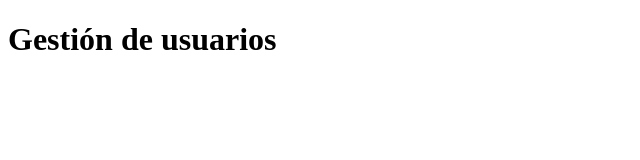
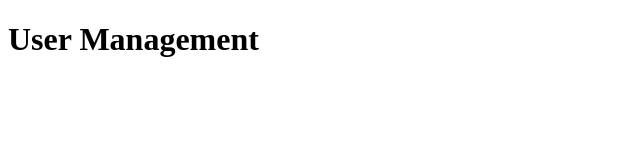
Before and after one commit to coscristian/MoviesCatalog, a plain HTML site: page usuarios.html in a window 1280 px wide. Shown: the whole page, without its empty margins (0-640 px from the left). Drawn offline with Linux system fonts and the light colour scheme.

Commit message:
Commit modificación inglés

```diff
--- a/usuarios.html
+++ b/usuarios.html
@@ -4,9 +4,9 @@
     <meta charset="UTF-8">
     <meta http-equiv="X-UA-Compatible" content="IE=edge">
     <meta name="viewport" content="width=device-width, initial-scale=1.0">
-    <title>Usuarios</title>
+    <title>Users</title>
 </head>
 <body>
-    <h1>Gestión de usuarios</h1>
+    <h1>User Management</h1>
 </body>
 </html>
```
